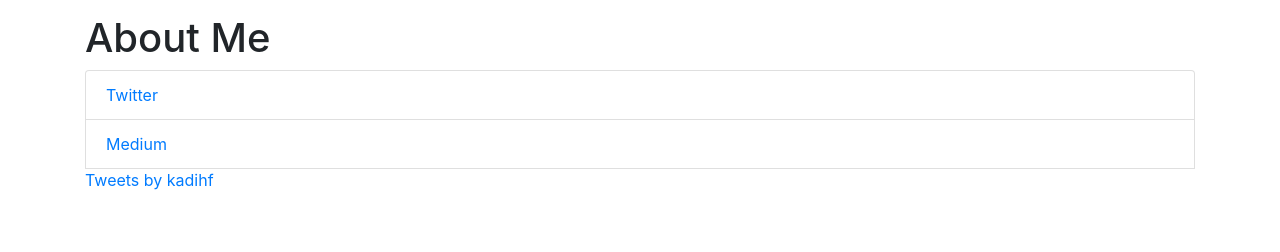
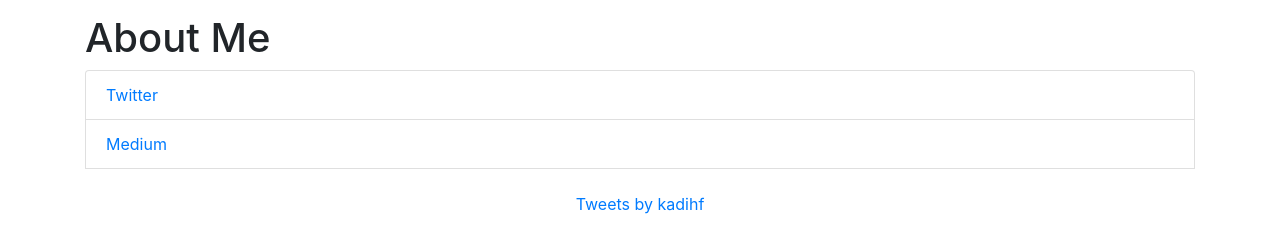
Before and after one commit to kadihf/kadihf.github.io, a plain HTML site: page index.html in a window 1280 px wide. Shown: the part 66-318 px from the top of the page. Drawn offline with nearby package versions, Linux system fonts and the light colour scheme.

Commit message:
fix pos embed

```diff
--- a/index.html
+++ b/index.html
@@ -33,9 +33,10 @@
           </ul>
         </div>
       </div>
+      <br />
       <div class="row">
         <div class="col">
-          <a class="twitter-timeline" data-width="300" data-height="800" data-theme="dark" data-link-color="#2B7BB9" href="https://twitter.com/kadihf?ref_src=twsrc%5Etfw">Tweets by kadihf</a>
+          <center><a class="twitter-timeline" data-width="300" data-height="800" data-theme="dark" data-link-color="#2B7BB9" href="https://twitter.com/kadihf?ref_src=twsrc%5Etfw">Tweets by kadihf</a></center>
         </div>
       </div>
     </div>
```
